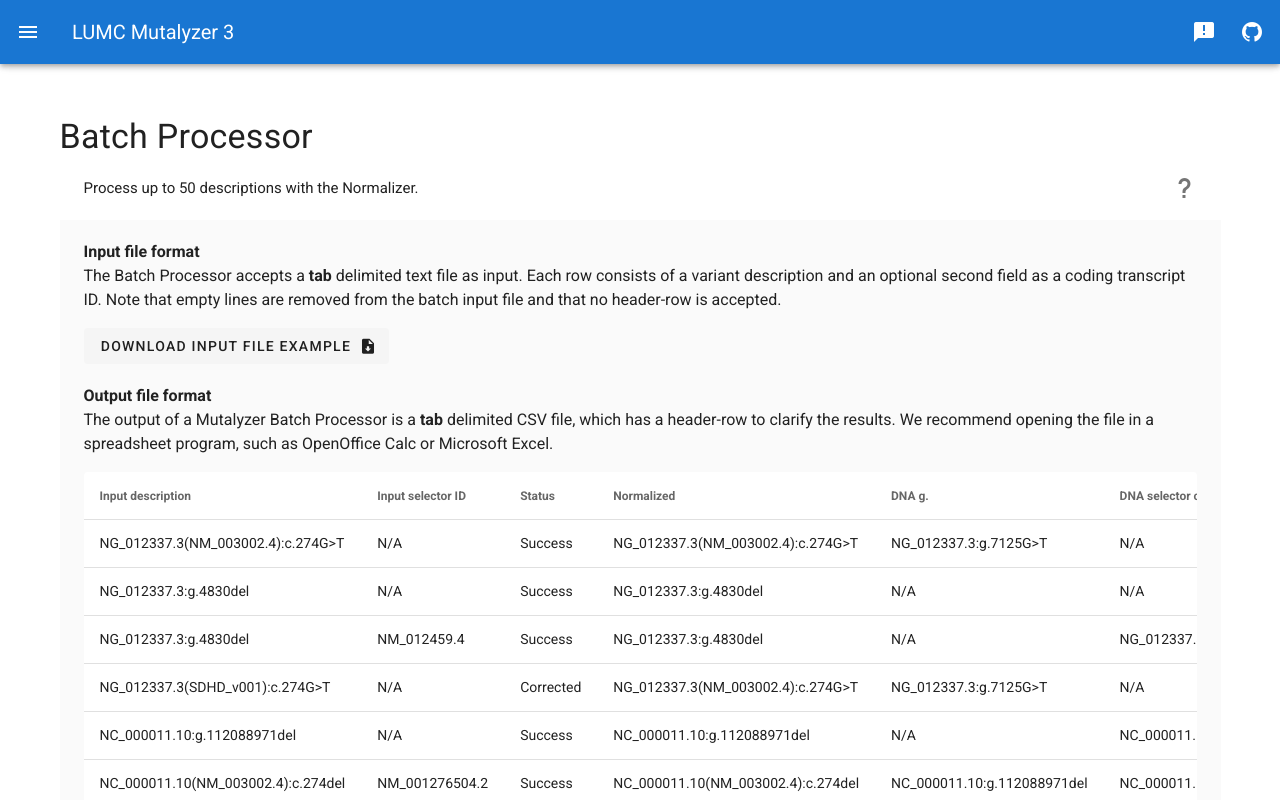
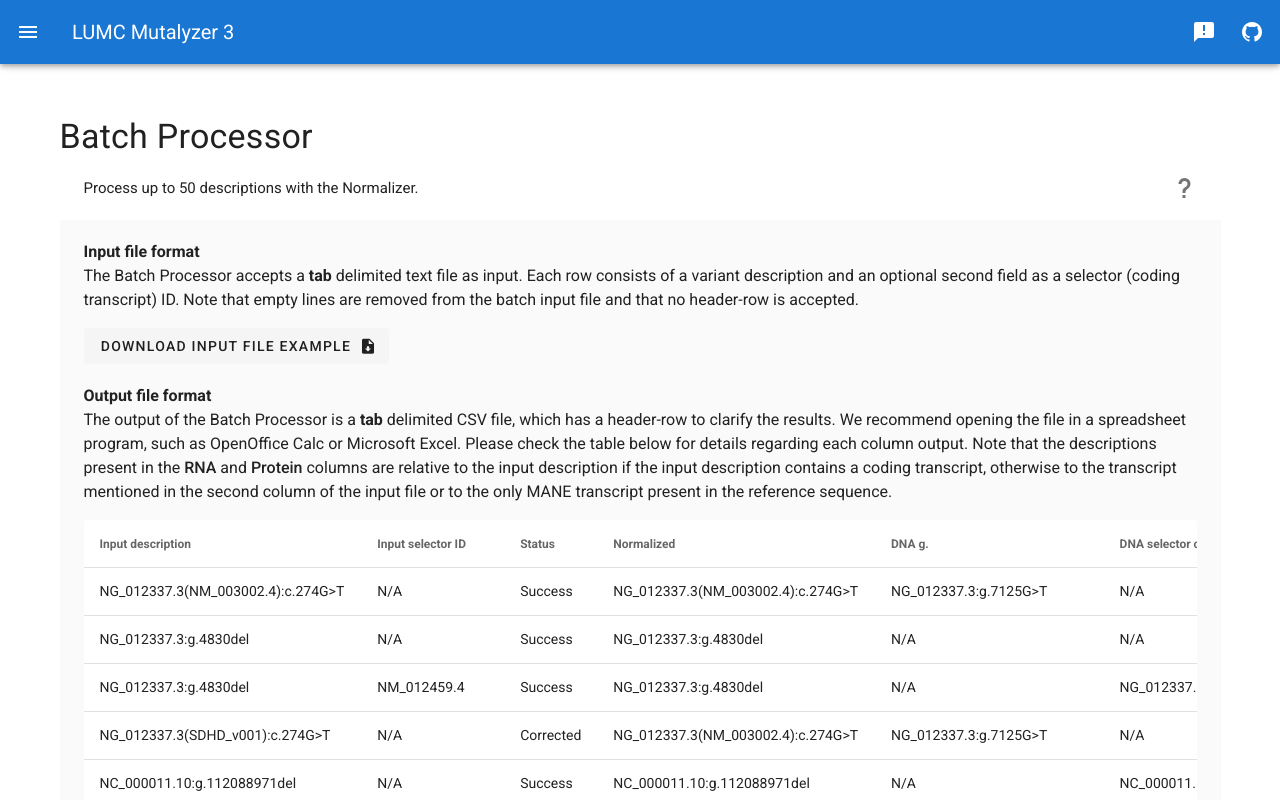
Before and after one commit to mutalyzer/website, a Vue app: page /batchprocessor in a window 1280 px wide. Both pictures are taken after a click on the button "Process up to 50 descriptions with the Normalizer.". Shown: the top 800 px of the page. Built offline with nearby package versions, Linux system fonts and the light colour scheme; what v-clipboard would draw is missing.

Commit message:
WIP: Extend documentation (#29)

```diff
--- a/src/views/BatchProcessor.vue
+++ b/src/views/BatchProcessor.vue
@@ -15,9 +15,9 @@
               <p>
                 The Batch Processor accepts a <b>tab</b> delimited text file as
                 input. Each row consists of a variant description and an
-                optional second field as a coding transcript ID. Note that empty
-                lines are removed from the batch input file and that no
-                header-row is accepted.
+                optional second field as a selector (coding transcript) ID. Note
+                that empty lines are removed from the batch input file and that
+                no header-row is accepted.
               </p>
               <v-btn class="mb-5" depressed @click="getInputFileExample">
                 Download Input File Example
@@ -25,10 +25,18 @@
               </v-btn>
               <h4>Output file format</h4>
               <p>
-                The output of a Mutalyzer Batch Processor is a
-                <b>tab</b> delimited CSV file, which has a header-row to clarify
-                the results. We recommend opening the file in a spreadsheet
-                program, such as OpenOffice Calc or Microsoft Excel.
+                The output of the Batch Processor is a <b>tab</b> delimited CSV
+                file, which has a header-row to clarify the results. We
+                recommend opening the file in a spreadsheet program, such as
+                OpenOffice Calc or Microsoft Excel. Please check the table below
+                for details regarding each column output. Note that the
+                descriptions present in the
+                <span class="font-weight-medium">RNA</span> and
+                <span class="font-weight-medium">Protein</span> columns are
+                relative to the input description if the input description
+                contains a coding transcript, otherwise to the transcript
+                mentioned in the second column of the input file or to the only
+                MANE transcript present in the reference sequence.
               </p>
               <v-simple-table>
                 <template v-slot:default>
@@ -409,12 +417,12 @@ export default {
         }
       } else if (j == 3) {
         if (item == "N/A" && row[2] == "Failed") {
-          return "There is no normalized description since normalization failed.";
+          return "No normalized description since normalization failed.";
         }
       } else if (j == 4) {
         if (item == "N/A") {
           if (row[2] == "Failed") {
-            return "There is no equivalent genomic description since normalization failed.";
+            return "No equivalent genomic description since normalization failed.";
           } else {
             return "The normalized description (previous column) is also the genomic one.";
           }
@@ -422,15 +430,47 @@ export default {
       } else if (j == 5) {
         if (item == "N/A") {
           if (row[2] == "Failed") {
-            return "There is description since normalization failed.";
+            return "No description since normalization failed.";
           } else if (row[1] == "N/A") {
-            return "There was no selector ID present in the input file.";
+            return "No description since there was no selector ID present in the input file and no equivalent MANE transcript within the equivalent descriptions.";
           }
         } else if (item) {
           if (row[1] == "N/A") {
             return "The equivalent coding description for the only MANE transcript.";
           } else if (row[1]) {
             return "The equivalent coding description for the selector ID present in the input file.";
+          }
+        }
+      } else if (j == 6) {
+        if (item == "N/A") {
+          if (row[2] == "Failed") {
+            return "No description since normalization failed.";
+          } else if (row[1] == "N/A" && row[5] == "N/A") {
+            return "No RNA prediction since there was no selector ID present in the input file and no equivalent MANE transcript within the equivalent descriptions.";
+          }
+        } else if (item) {
+          if (row[4] != "N/A") {
+            return "The predicted RNA description for the input description.";
+          } else if (row[1] != "N/A" && row[5] != "N/A") {
+            return "The predicted RNA description for the selector ID present in the input file.";
+          } else {
+            return "The predicted RNA description for the MANE transcript.";
+          }
+        }
+      } else if (j == 7) {
+        if (item == "N/A") {
+          if (row[2] == "Failed") {
+            return "No description since normalization failed.";
+          } else if (row[1] == "N/A" && row[5] == "N/A") {
+            return "No protein prediction since there was no selector ID present in the input file and no equivalent MANE selector ID within the equivalent descriptions.";
+          }
+        } else if (item) {
+          if (row[4] != "N/A") {
+            return "The predicted protein description for the input description.";
+          } else if (row[1] != "N/A" && row[5] != "N/A") {
+            return "The predicted protein description for the selector ID present in the input file.";
+          } else {
+            return "The predicted protein description for the MANE transcript.";
           }
         }
       }
```
